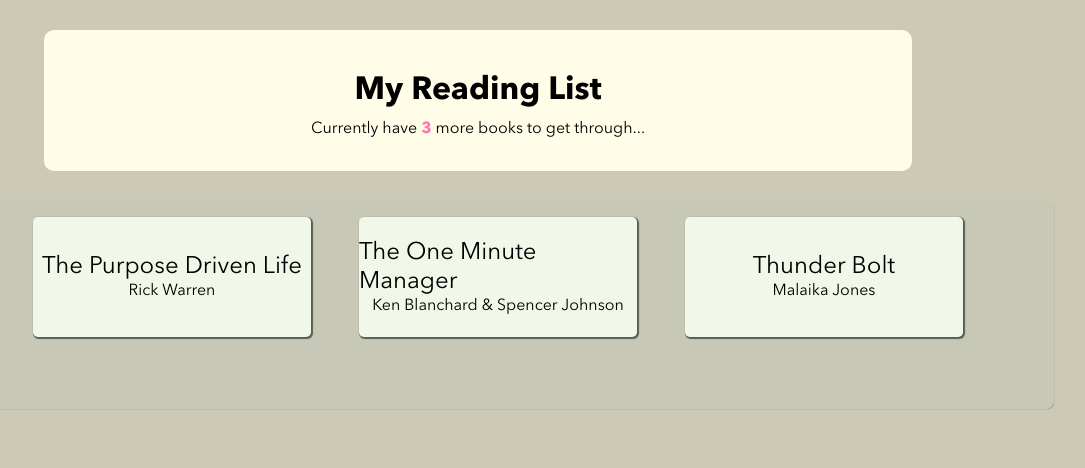
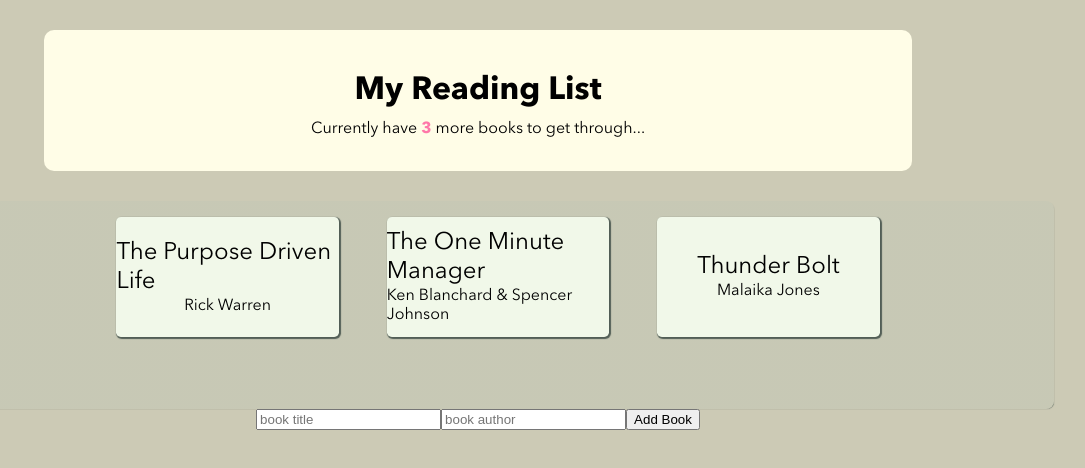
Before and after one commit to Sabzs/Reading-List, a React (Create React App) app: page / in a window 1280 px wide. Shown: the top 468 px of the page, without its empty margins (162-1247 px from the left). Built offline with nearby package versions, Linux system fonts and the light colour scheme.

Commit message:
functionality for adding new book in BookForm Component

```diff
--- a/src/App.js
+++ b/src/App.js
@@ -1,4 +1,5 @@
 import React from 'react'
+import BookForm from './components/BookForm';
 import BookList from './components/BookList';
 import Navbar from './components/Navbar';
 import BookContextProvider from './context/BookContext';
@@ -12,6 +13,7 @@
         <div className="appContainer" >
           <Navbar />
           <BookList />
+          <BookForm />
         </div>
 
       </BookContextProvider>
--- a/src/components/BookDetails.js
+++ b/src/components/BookDetails.js
@@ -8,11 +8,8 @@
 
   return (
     <li className="bookList__list-Details" onClick={() => { removeBook(book.id) }}>
-      {/* <div className="bookList__title-AuthorDiv" > */}
       <h2 className="bookList__title" >{book.title}</h2>
       <h4 className="bookList__author" >{book.author}</h4>
-      {/* </div> */}
-
     </li>
   )
 }
--- a/src/components/BookForm.js
+++ b/src/components/BookForm.js
@@ -0,0 +1,41 @@
+import React, { useContext, useState } from 'react'
+import { BookContext } from '../context/BookContext'
+
+const BookForm = () => {
+  const { addBook } = useContext(BookContext)
+
+  const [title, setTitle] = useState("");
+  const [author, setAuthor] = useState("");
+
+  const handleSubmit = (e) => {
+    e.preventDefault();
+
+    addBook(title, author);
+
+    //reset==//
+    setTitle("");
+    setAuthor("");
+  }
+
+
+
+  return (
+    <form className="bookForm" onSubmit={handleSubmit}>
+      <input type="text"
+        placeholder="book title"
+        value={title}
+        onChange={(e) => { setTitle(e.target.value) }}
+        required
+      />
+      <input type="text"
+        placeholder="book author"
+        value={author}
+        onChange={(e) => { setAuthor(e.target.value) }}
+      />
+      <input type="submit" value="Add Book" />
+
+    </form>
+  )
+}
+
+export default BookForm
--- a/src/styles/App.css
+++ b/src/styles/App.css
@@ -157,7 +157,7 @@
   -webkit-box-pack: center;
       -ms-flex-pack: center;
           justify-content: center;
-  width: 25%;
+  width: 20%;
   height: 15vh;
   margin: 0 1.5rem;
   border-radius: 0.3rem;
--- a/src/styles/partials/_bookList.scss
+++ b/src/styles/partials/_bookList.scss
@@ -21,7 +21,7 @@
     flex-direction: column;
     align-items: center;
     justify-content: center;
-    width: 25%;
+    width: 20%;
     height: 15vh;
     margin: 0 1.5rem;
     border-radius: 0.3rem;
@@ -35,7 +35,7 @@
   }
 }
 
-//when no books, this div will display===//
+//when no books in the list, this div will display===//
 
 .emptyList {
   display: flex;
```
Also changed, not shown: 1 other file (tests, documents, lock files or other folders).
